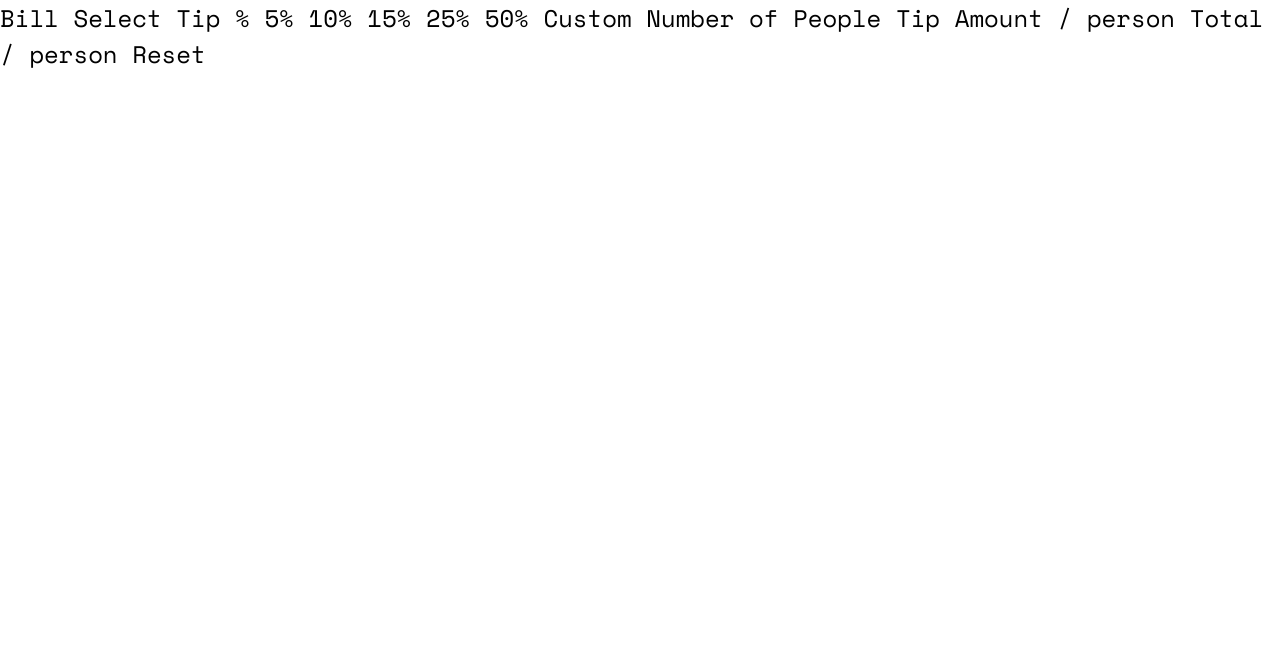
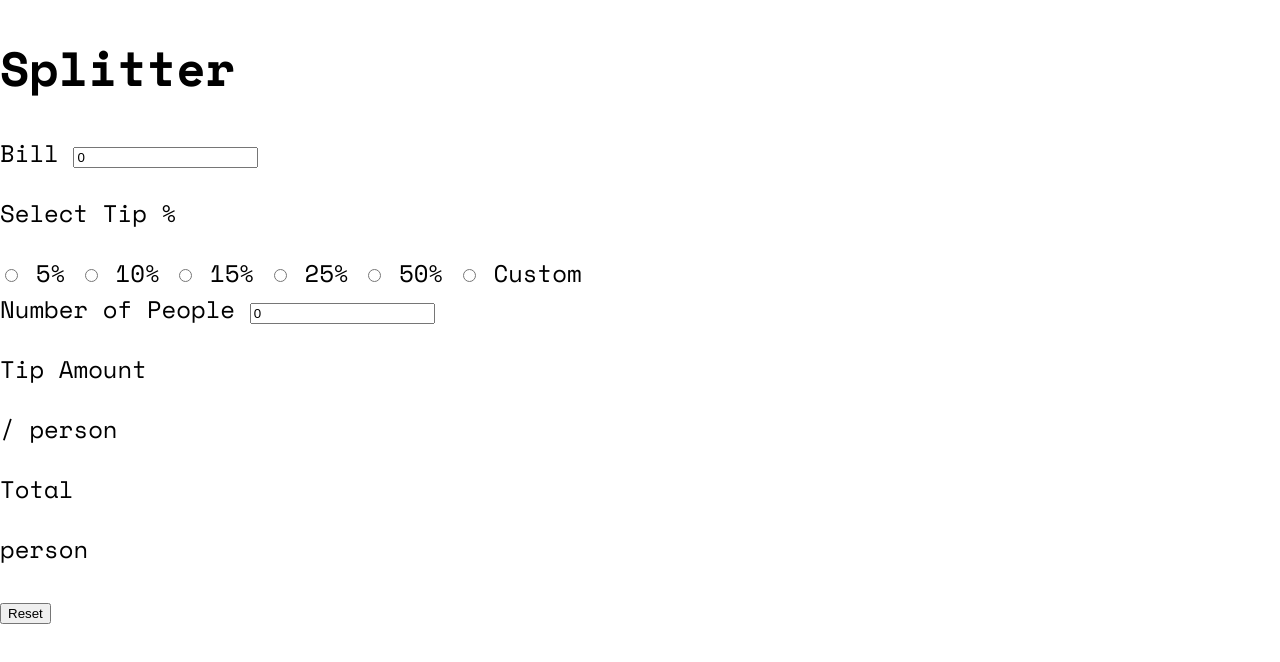
Before and after one commit to Lekerio/Tip-Calculator-Frontend-Mentor, a plain HTML site: page index.html in a window 1280 px wide. Drawn offline with Linux system fonts and the light colour scheme.

Commit message:
ft/ Html markups

```diff
--- a/index.html
+++ b/index.html
@@ -1,36 +1,61 @@
 <!DOCTYPE html>
 <html lang="en">
+
 <head>
     <meta charset="UTF-8">
-  <meta name="viewport" content="width=device-width, initial-scale=1.0"> <!-- displays site properly based on user's device -->
+    <meta name="viewport" content="width=device-width, initial-scale=1.0">
+    <!-- displays site properly based on user's device -->
 
     <link rel="icon" type="image/png" sizes="32x32" href="./assets/favicon-32x32.png">
     <link rel="stylesheet" type="text/css" href="stylesheet.css">
     <title>Frontend Mentor | Tip calculator app</title>
 
 </head>
+
 <body>
-
-  Bill
-
-  Select Tip %
-  5%
-  10%
-  15%
-  25%
-  50%
-  Custom
-
-  Number of People
-
-  Tip Amount
-  / person
-
-  Total
-  / person
-
-  Reset
-
+    <h1>Splitter</h1>
+    <div class="container">
+        <div class="commands">
+            <div class="namefield">
+                <label for="bill">Bill</label>
+                <input type="number" name="bill" id="bill" value="0">
+            </div>
+            <div class="select">
+                <p>Select Tip %</p>
+                <div>
+                    <input type="radio" id="5" name="radios" value="5">
+                    <label for="5">5%</label>
+                    <input type="radio" id="10" name="radios" value="10">
+                    <label for="10">10%</label>
+                    <input type="radio" id="15" name="radios" value="15">
+                    <label for="15">15%</label>
+                    <input type="radio" id="25" name="radios" value="25">
+                    <label for="25">25%</label>
+                    <input type="radio" id="50" name="radios" value="50">
+                    <label for="50">50%</label>
+                    <input type="radio" id="custom" name="radios" value="0">
+                    <label for="custom">Custom</label>
+                </div>
+            </div>
+            <div class="numberfield">
+                <label for="numberpeople">Number of People</label>
+                <input type="number" name="numberpeople" id="numberpeople" value="0">
+            </div>
+        </div>
+        <div class="results">
+            <div>
+                <p>Tip Amount</p>
+                <p>/ person</p>
+                <div id="result1"></div>
+            </div>
+            <div>
+                <p>Total</p>
+                <p> person</p>
+                <div id="result2"></div>
+            </div>
+            <button id="reset">Reset</button>
+        </div>
+    </div>
     <div class="attribution">
         Challenge by <a href="https://www.frontendmentor.io?ref=challenge" target="_blank">Frontend Mentor</a>.
         Coded by <a href="#">Your Name Here</a>.
@@ -38,4 +63,5 @@
 
     <script type="text/javascript" src="script.js"></script>
 </body>
+
 </html>
```
Lines whose indentation alone changed are shown as unchanged.
